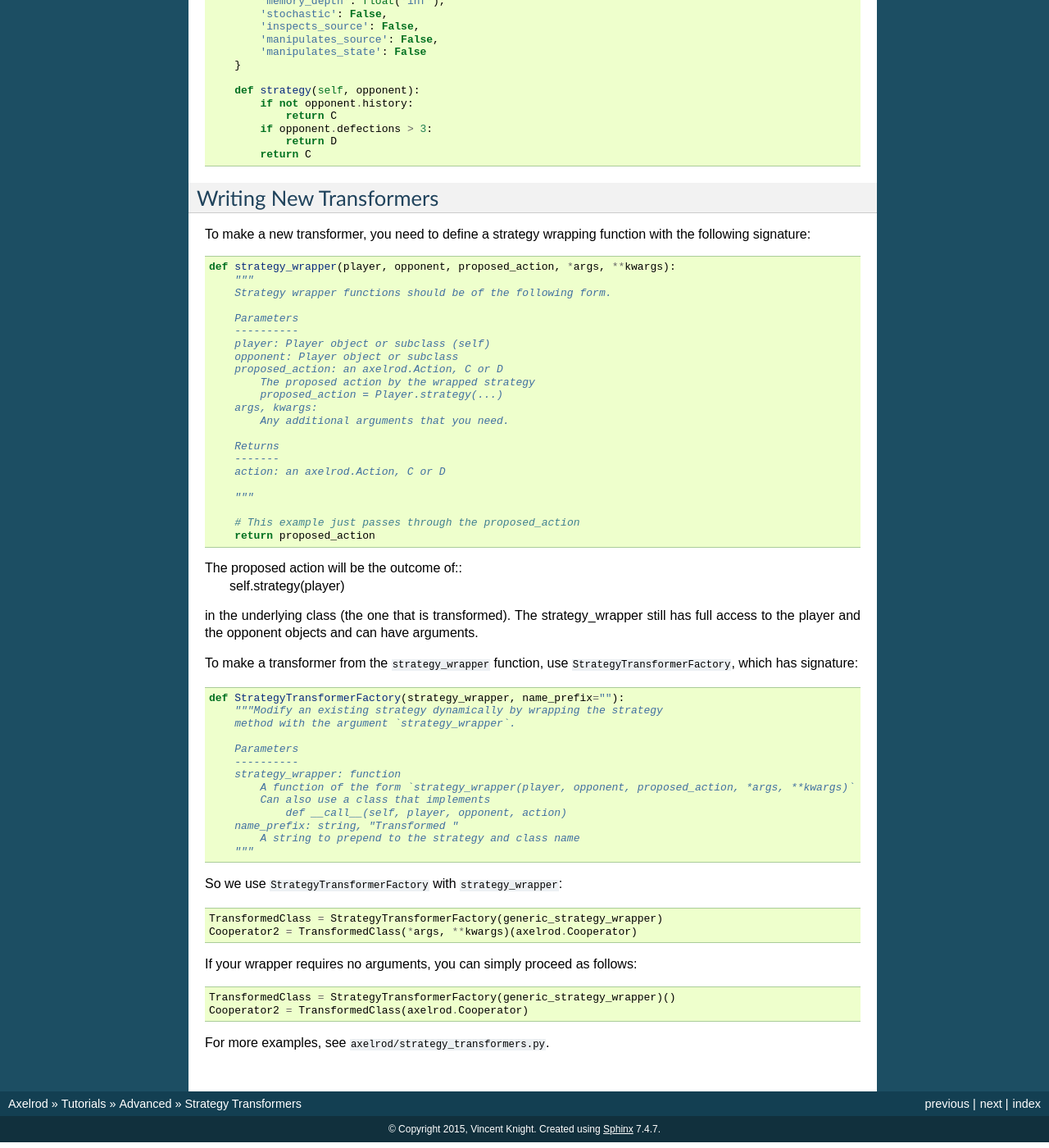
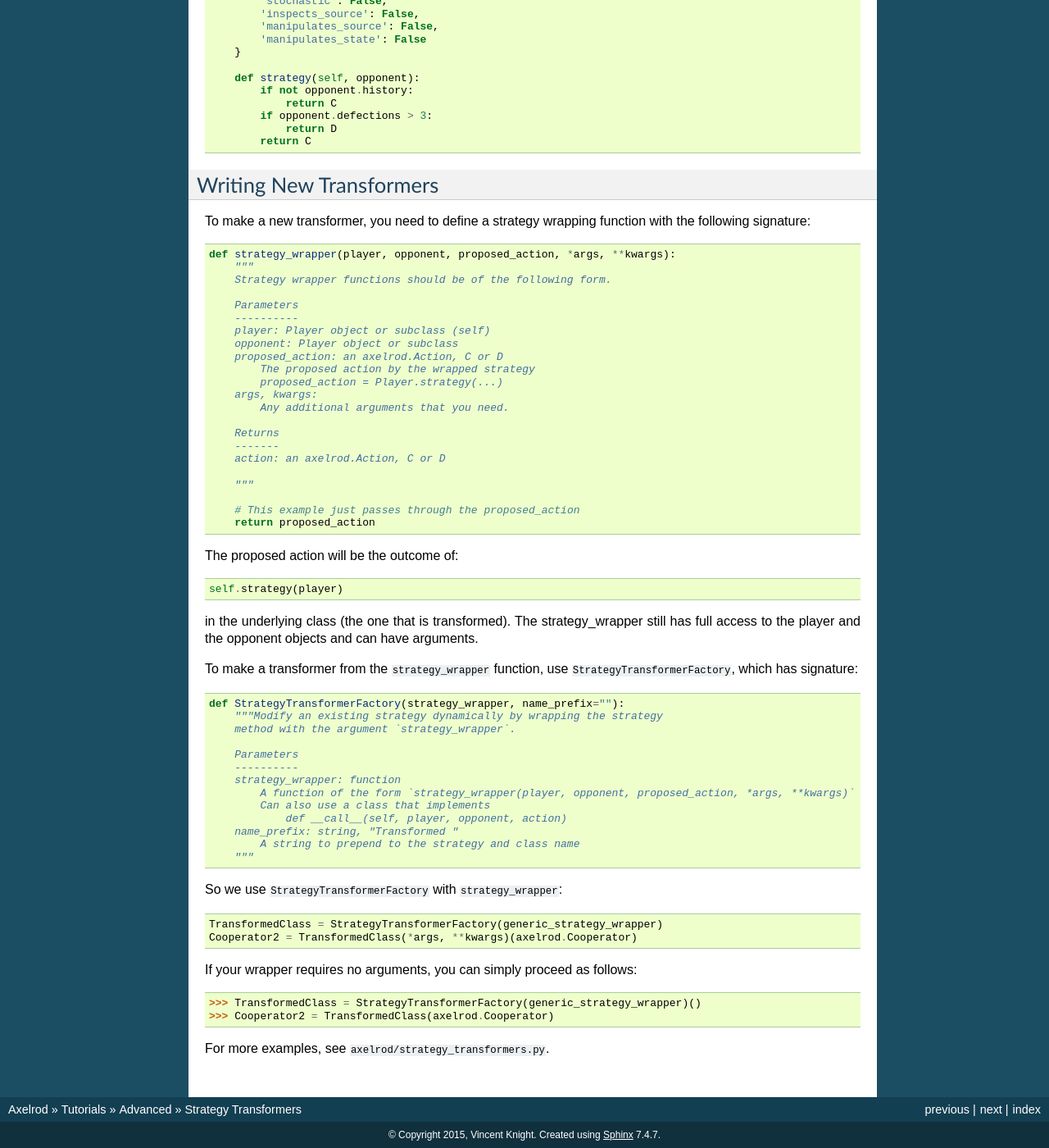
Before and after one commit to Axelrod-Python/Axelrod, a Sphinx documentation site: the page built from docs/tutorials/advanced/strategy_transformers.rst, in a window 1280 px wide and 1400 px high, scrolled down 2418 px. Shown: the whole window at 82% size. Built offline with Sphinx 7.4.7, drawn with Linux system fonts in a browser that asks for light colours; some of the changed text lies outside the part shown.

```diff
--- a/docs/tutorials/advanced/strategy_transformers.rst
+++ b/docs/tutorials/advanced/strategy_transformers.rst
@@ -103,17 +103,16 @@ Composing Transformers
 Transformers can be composed to form new composers, in two ways. You can
 simply chain together multiple transformers::
 
-    cls1 = FinalTransformer([D,D])(InitialTransformer([D,D])(axelrod.Cooperator))
-    p1 = cls1()
+    >>> cls1 = FinalTransformer([D,D])(InitialTransformer([D,D])(axelrod.Cooperator))
+    >>> p1 = cls1()
 
 This defines a strategy that cooperates except on the first two and last two
 rounds. Alternatively, you can make a new class using
 :code:`compose_transformers`::
 
-    cls1 = compose_transformers(FinalTransformer([D, D]),
-                                InitialTransformer([D, D]))
-    p1 = cls1(axelrod.Cooperator)()
-    p2 = cls1(axelrod.Defector)()
+    >>> cls1 = compose_transformers(FinalTransformer([D, D]), InitialTransformer([D, D]))
+    >>> p1 = cls1(axelrod.Cooperator)()
+    >>> p2 = cls1(axelrod.Defector)()
 
 
 Usage as Class Decorators
@@ -177,7 +176,9 @@ the following signature::
         return proposed_action
 
 The proposed action will be the outcome of::
+
     self.strategy(player)
+
 in the underlying class (the one that is transformed). The strategy_wrapper still
 has full access to the player and the opponent objects and can have arguments.
 
@@ -205,7 +206,7 @@ So we use :code:`StrategyTransformerFactory` with :code:`strategy_wrapper`::
 
 If your wrapper requires no arguments, you can simply proceed as follows::
 
-    TransformedClass = StrategyTransformerFactory(generic_strategy_wrapper)()
-    Cooperator2 = TransformedClass(axelrod.Cooperator)
+    >>> TransformedClass = StrategyTransformerFactory(generic_strategy_wrapper)()
+    >>> Cooperator2 = TransformedClass(axelrod.Cooperator)
 
 For more examples, see :code:`axelrod/strategy_transformers.py`.
--- a/docs/tutorials/contributing/strategy/writing_the_new_strategy.rst
+++ b/docs/tutorials/contributing/strategy/writing_the_new_strategy.rst
@@ -3,12 +3,6 @@ Writing the new strategy
 
 Identify a new strategy
 -----------------------
-
-The library has a large number of strategies::
-
-    >>> import axelrod as axl
-    >>> len(axl.strategies)
-    104
 
 If you're not sure if you have a strategy that has already been implemented
 please get in touch: `via the gitter room
```
Also changed, not shown: other parts of docs/tutorials/advanced/strategy_transformers.rst (+1 -1 lines), 1 other file.
